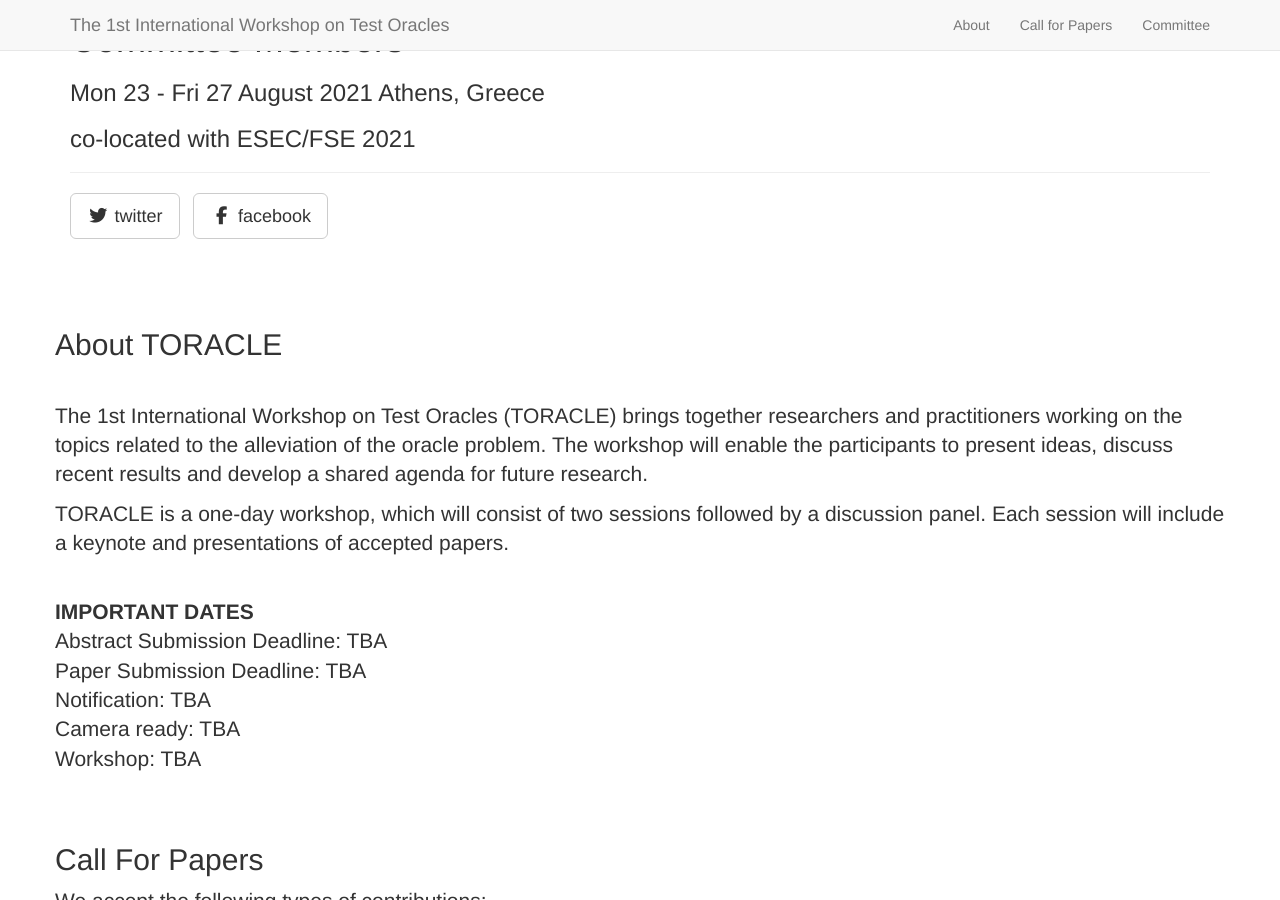
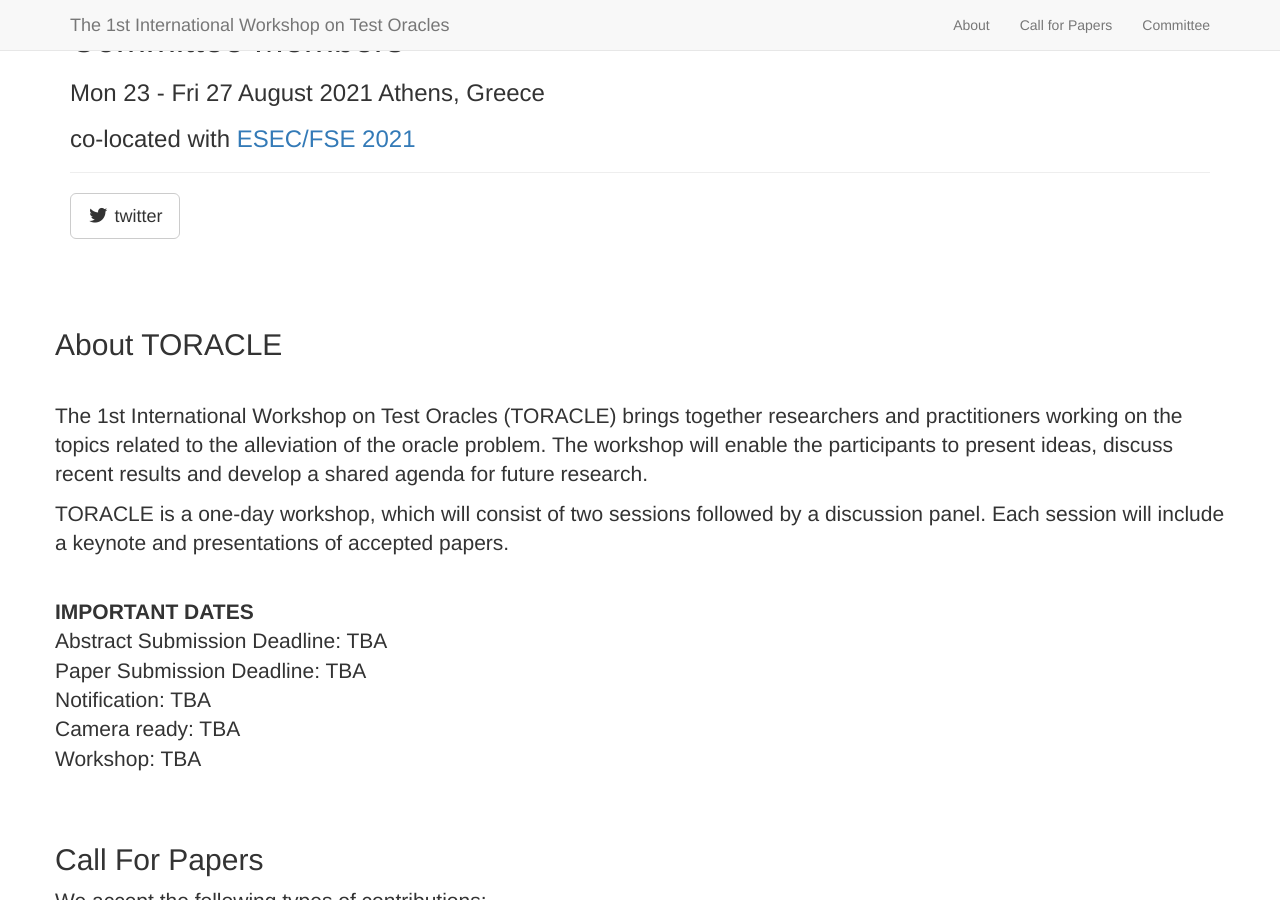
Before and after one commit to toracle2021/toracle2021.github.io, a Jekyll site: the page built from _posts/2014-09-22-services-2.markdown, in a window 1280 px wide and 900 px high. Built offline with Jekyll 4.4.1, drawn with Linux system fonts in a browser that asks for light colours; nearby versions of some CDN libraries; library files that are not in the unit come from our copies; some of the changed text lies outside the part shown.

Commit message:
add twitter remove facebook

```diff
--- a/_config.yml
+++ b/_config.yml
@@ -24,6 +24,4 @@ permalink: pretty
 
 social:
   - title: twitter
-    url:
-  - title: facebook
-    url:
+    url: https://twitter.com/TOracle2021
--- a/_includes/contact.html
+++ b/_includes/contact.html
@@ -4,7 +4,7 @@
 
 			<div class="row">
 				<div class="col-lg-6">
-					<h2>Keep in Touch:</h2>
+					<h2>Follow us on Twitter:</h2>
 				</div>
 				<div class="col-lg-6">
 					<ul class="list-inline banner-social-buttons">
--- a/_includes/header.html
+++ b/_includes/header.html
@@ -42,7 +42,7 @@
 						<h1>{{ page.title }}</h1>
 						<h3>{{ page.subTitle }}</h3>
                         <h3>Mon 23 - Fri 27 August 2021 Athens, Greece</h3>
-                        <h3>co-located with ESEC/FSE 2021</h3>
+                        <h3>co-located with <a href="https://2021.esec-fse.org/">ESEC/FSE 2021</a></h3>
 						<hr class="intro-divider">
 						<ul class="list-inline intro-social-buttons">
 							{% for social in site.social %}
```
